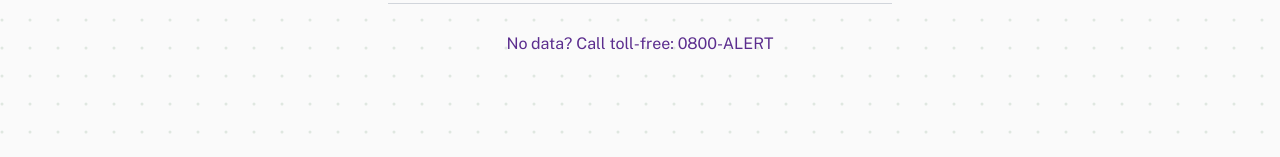
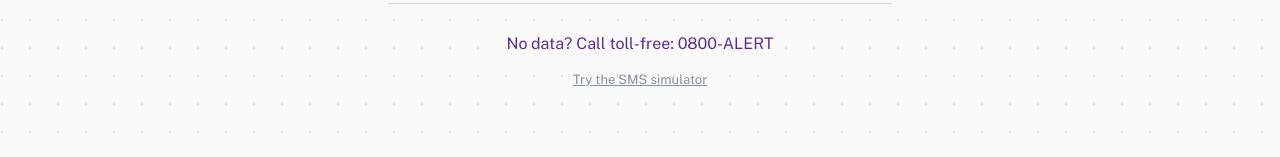
Before and after one commit to FaithDaka/osf-hackathon, a Next.js app: page / in a window 1280 px wide. Shown: the part 661-818 px from the top of the page. Built offline with nearby package versions, Linux system fonts and the light colour scheme; no server answers; a web font is replaced by a local one.

Commit message:
Add link to simulator

```diff
--- a/pages/index.js
+++ b/pages/index.js
@@ -1,4 +1,5 @@
 import { useEffect, useMemo, useState } from 'react';
+import Link from 'next/link';
 import { useRouter } from 'next/router';
 import { setLang } from '../lib/i18n';
 import { encodeQr, qrToSvg } from '../lib/qr';
@@ -257,6 +258,13 @@ export default function Entry() {
         >
           {en.toll_free}
         </a>
+        <Link
+          href="/sms-sim"
+          className="mt-3 break-words underline"
+          style={{ fontSize: '13px', color: '#8b9096' }}
+        >
+          {en.sms_sim_link || 'Try the SMS simulator'}
+        </Link>
       </div>
     </main>
   );
--- a/public/i18n/en.json
+++ b/public/i18n/en.json
@@ -8,6 +8,7 @@
   "swahili": "Swahili",
   "or_text": "Or text I NEED HELP in your language to 0800-ALERT and we'll send you a link.",
   "toll_free": "No data? Call toll-free: 0800-ALERT",
+  "sms_sim_link": "Try the SMS simulator",
   "accessibility_mode": "Accessibility Mode",
   "voice": "Voice",
   "accessibility_desc": "Audio-guided navigation. The app will read each option aloud.",
--- a/public/i18n/lg.json
+++ b/public/i18n/lg.json
@@ -8,6 +8,7 @@
   "swahili": "Oluswahili",
   "or_text": "Oba wandika NNEETA OBUYAMBI mu lulimi lwo ku 0800-ALERT era tujja kukutumira link.",
   "toll_free": "Tolina data? Kubira kwa bwereere: 0800-ALERT",
+  "sms_sim_link": "Gezaako SMS simulator",
   "accessibility_mode": "Enkola ey'Abalina Obulemu",
   "voice": "Eddoboozi",
   "accessibility_desc": "Okulungamizibwa n'eddoboozi. App ejja kukusomera buli ky'olondako.",
--- a/public/i18n/sw.json
+++ b/public/i18n/sw.json
@@ -8,6 +8,7 @@
   "swahili": "Kiswahili",
   "or_text": "Au tuma NASAIDIKA kwa lugha yako kwenda 0800-ALERT na tutakutumia link.",
   "toll_free": "Huna data? Pigia bure: 0800-ALERT",
+  "sms_sim_link": "Jaribu kiigaji cha SMS",
   "accessibility_mode": "Hali ya Ufikivu",
   "voice": "Sauti",
   "accessibility_desc": "Mwongozo wa sauti. App itakusomea kila chaguo.",
```
